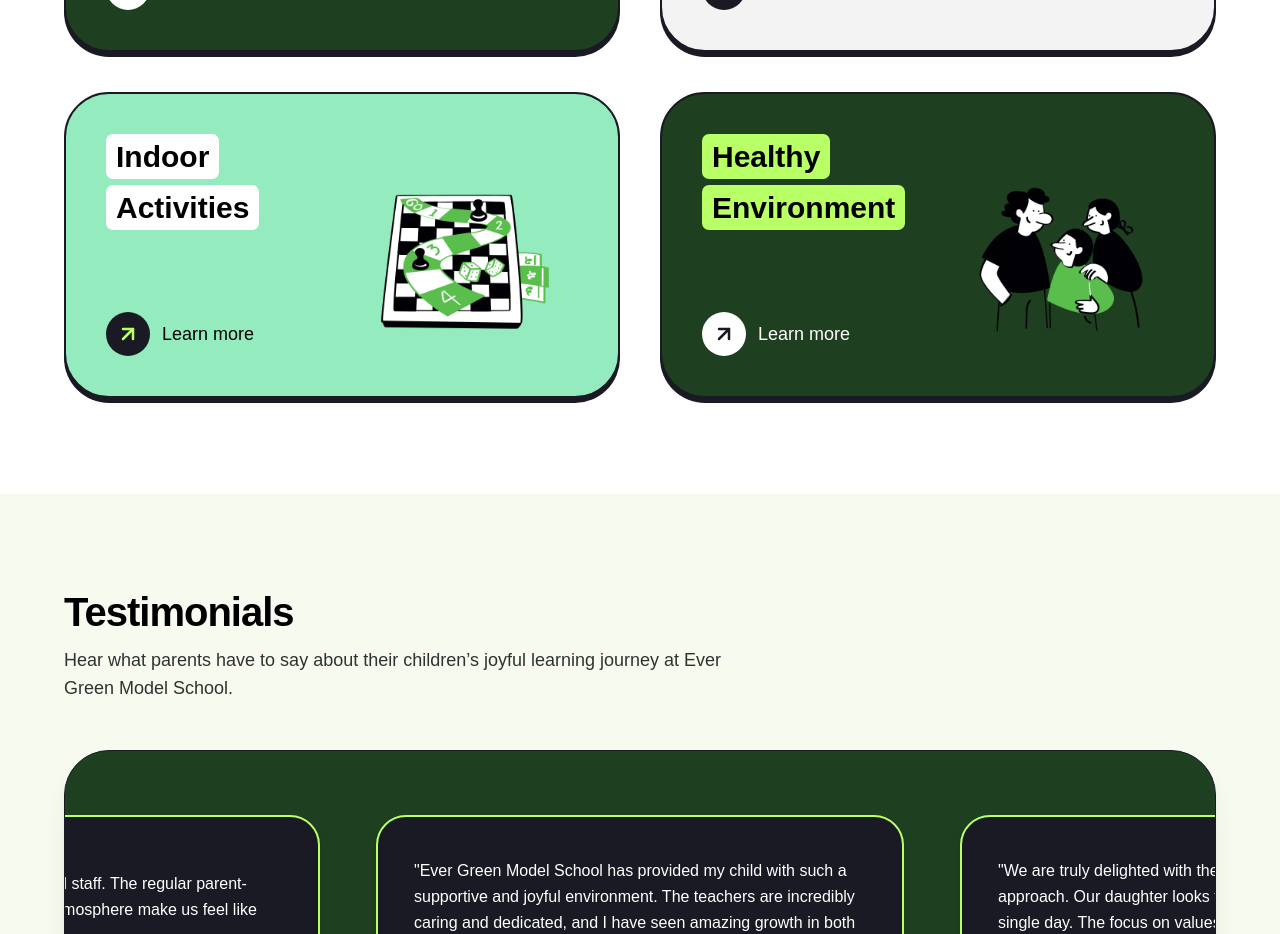
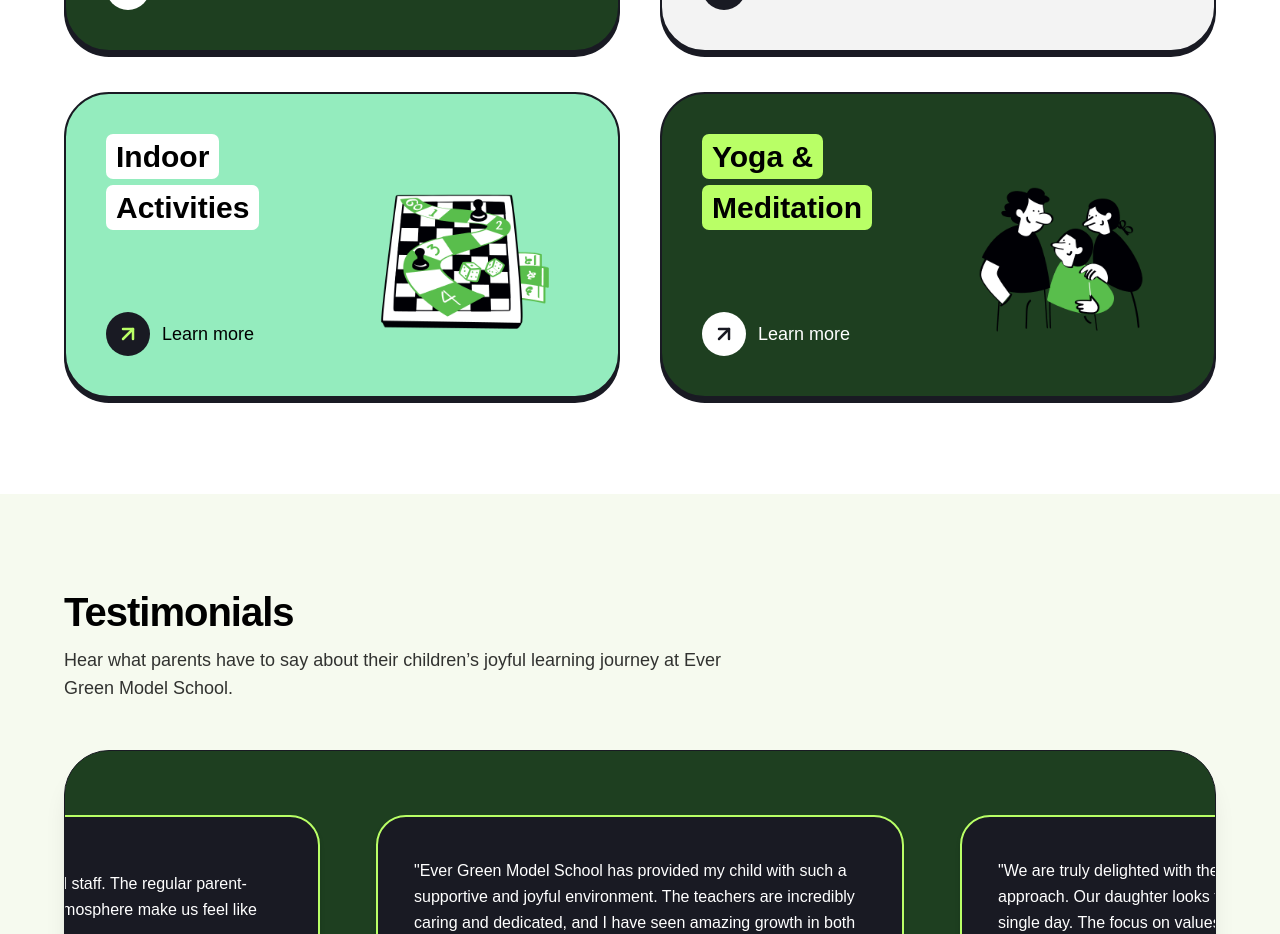
Before and after one commit to flameboy-dev/EGMS, a React app in the folder frontend/: page / in a window 1280 px wide. Shown: the part 4640-5574 px from the top of the page. Built offline with nearby package versions, Linux system fonts and the light colour scheme; the HTML template or start-up script is replaced by a standard one.

Commit message:
chore: change component HelathEnv to Yoga

```diff
--- a/frontend/src/landing_page/facilities/HealthEnv.jsx
+++ b/frontend/src/landing_page/facilities/Yoga.jsx
@@ -2,15 +2,15 @@ import React from 'react';
 import Navbar from '../Navbar';
 import Footer from '../Footer';
 
-function HealthEnv() {
+function Yoga() {
   return (
     <div className="flex min-h-screen flex-col justify-between bg-[#F6FAEF]">
       <div>
         <Navbar defaultBg="bg-[#F6FAEF]" />
         <div className="mx-auto max-w-7xl px-6 py-16 font-fredoka">
-          <h1 className="text-4xl font-bold text-[#000000]">Healthy Environment</h1>
+          <h1 className="text-4xl font-bold text-[#000000]">Yoga & Meditation</h1>
           <p className="mt-4 font-poppins text-lg text-[#1E3F20]">
-            Hygienic campus, green surroundings, clean drinking water, and supportive care.
+            Mindfulness sessions, daily yoga practice, breathing exercises, and physical and mental wellness routines.
           </p>
         </div>
       </div>
@@ -19,4 +19,4 @@ function HealthEnv() {
   );
 }
 
-export default HealthEnv;
+export default Yoga;
--- a/frontend/src/landing_page/home/HomeFacilities.jsx
+++ b/frontend/src/landing_page/home/HomeFacilities.jsx
@@ -58,13 +58,13 @@ function HomeFacilities({ isLoading = false }) {
       linkTo: '/facilities/indoor',
     },
     {
-      id: 'healthy-environment',
-      titleLines: ['Healthy', 'Environment'],
+      id: 'yoga-meditation',
+      titleLines: ['Yoga &', 'Meditation'],
       titleBadgeBg: 'bg-[#B9FF66]',
       cardBg: 'bg-[#1E3F20]',
       image: familyImg,
       isDarkCard: true,
-      linkTo: '/facilities/healthenv',
+      linkTo: '/facilities/yoga',
     },
   ];
 
--- a/frontend/src/main.jsx
+++ b/frontend/src/main.jsx
@@ -20,7 +20,7 @@ import Art from './landing_page/facilities/Art'
 import Transport from './landing_page/facilities/Transport'
 import Computer from './landing_page/facilities/Computer'
 import Indoor from './landing_page/facilities/Indoor'
-import HealthEnv from './landing_page/facilities/HealthEnv'
+import Yoga from './landing_page/facilities/Yoga'
 
 createRoot(document.getElementById('root')).render(
   <BrowserRouter>
@@ -50,7 +50,7 @@ createRoot(document.getElementById('root')).render(
       <Route path="/facilities/transport" element={<Transport />} />
       <Route path="/facilities/computer" element={<Computer />} />
       <Route path="/facilities/indoor" element={<Indoor />} />
-      <Route path="/facilities/healthenv" element={<HealthEnv />} />
+      <Route path="/facilities/yoga" element={<Yoga />} />
 
       {/* Wildcard 404 Route */}
       <Route path="*" element={<NotFound />} />
```
